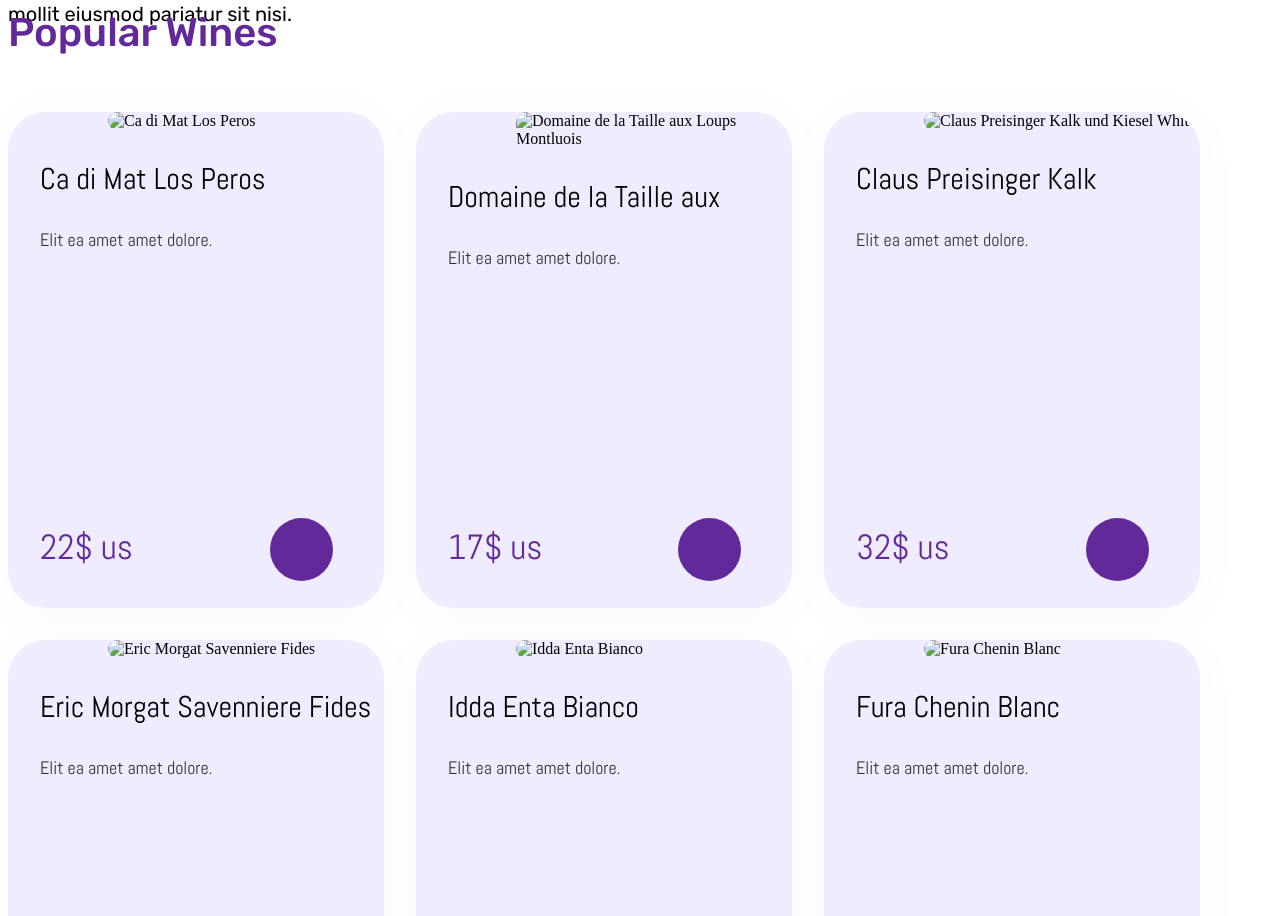
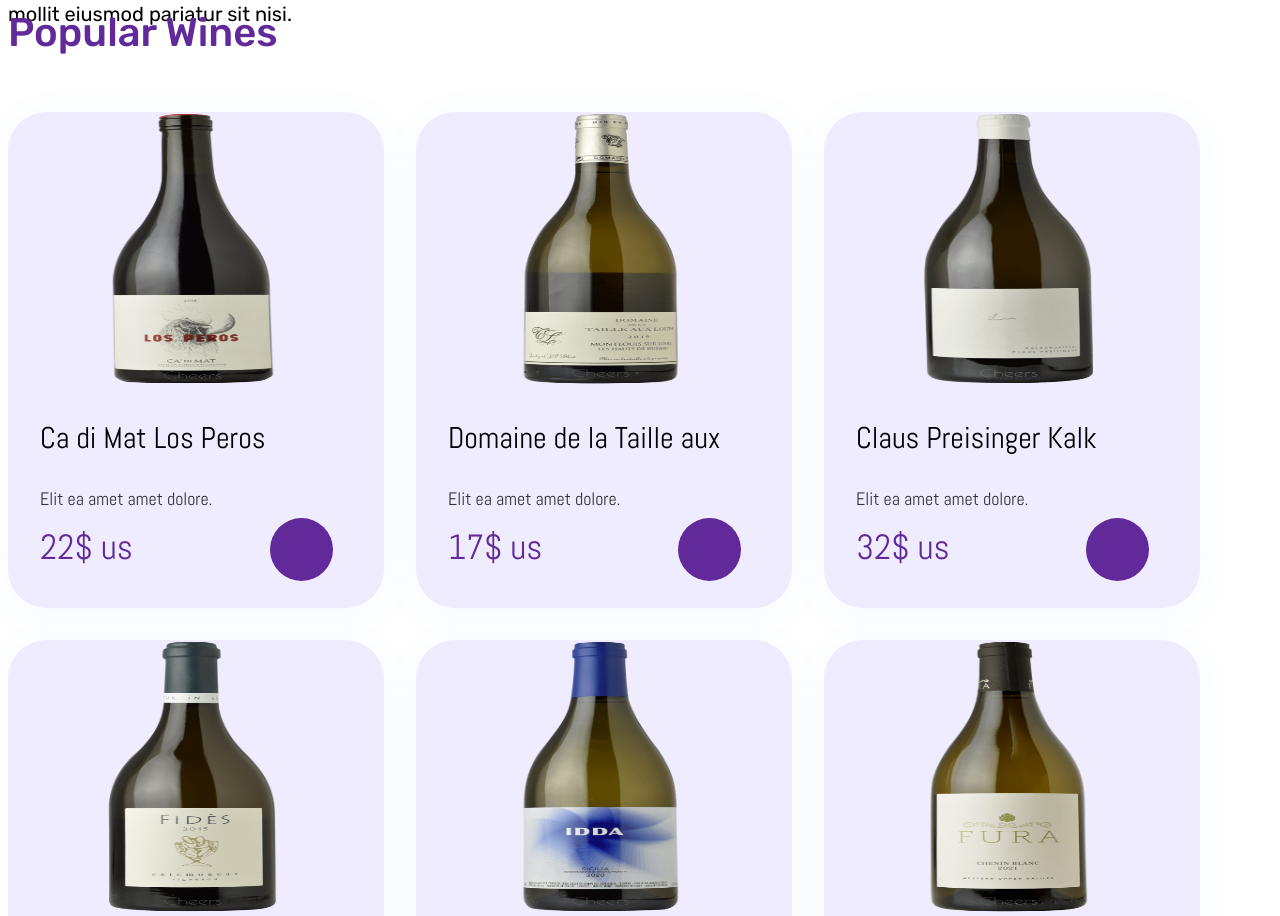
Before and after one commit to AdarAfek/Web-Cloud, a plain HTML site: page dev11/ex2/index.html in a window 1280 px wide. Shown: the part 1329-2245 px from the top of the page. Drawn offline with nearby package versions, Linux system fonts and the light colour scheme; the site is published under a folder, as on GitHub Pages, so addresses that start at the root find nothing.

Commit message:
deployment path changes

```diff
--- a/dev11/ex2/index.html
+++ b/dev11/ex2/index.html
@@ -87,7 +87,7 @@
               <a href="#" class="heart_img"></a>
             </div>
             <img
-              src="/ex2/images/Ca-di-Mat-Los-Peros.webp"
+              src="images/Ca-di-Mat-Los-Peros.webp"
               alt="Ca di Mat Los Peros"
             />
             <h3>Ca di Mat Los Peros</h3>
@@ -102,7 +102,7 @@
               <a href="#" class="heart_img"></a>
             </div>
             <img
-              src="/ex2/images/Domaine-de-la-Taille-aux-Loups-Montlouis-Les-Hauts-de-Husseau.png"
+              src="images/Domaine-de-la-Taille-aux-Loups-Montlouis-Les-Hauts-de-Husseau.png"
               alt="Domaine de la Taille aux Loups Montluois"
             />
             <h3>Domaine de la Taille aux</h3>
@@ -117,7 +117,7 @@
               <a href="#" class="heart_img"></a>
             </div>
             <img
-              src="/ex2/images/Claus-Preisinger-Kalk-und-Kiesel-White-.webp"
+              src="images/Claus-Preisinger-Kalk-und-Kiesel-White-.webp"
               alt="Claus Preisinger Kalk und Kiesel White"
             />
             <h3>Claus Preisinger Kalk</h3>
@@ -132,7 +132,7 @@
               <a href="#" class="heart_img"></a>
             </div>
             <img
-              src="/ex2/images/Eric-Morgat-Savenniere-Fides.png"
+              src="images/Eric-Morgat-Savenniere-Fides.png"
               alt="Eric Morgat Savenniere Fides"
             />
             <h3>Eric Morgat Savenniere Fides</h3>
@@ -146,7 +146,7 @@
             <div class="heart_img_container">
               <a href="#" class="heart_img"></a>
             </div>
-            <img src="/ex2/images/Idda-Etna-Bianco.webp" alt="Idda Enta Bianco" />
+            <img src="images/Idda-Etna-Bianco.webp" alt="Idda Enta Bianco" />
             <h3>Idda Enta Bianco</h3>
             <p>Elit ea amet amet dolore.</p>
             <h4>26$ us</h4>
@@ -158,7 +158,7 @@
             <div class="heart_img_container">
               <a href="#" class="heart_img"></a>
             </div>
-            <img src="/ex2/images/Fura-Chenin-Blanc.webp" alt="Fura Chenin Blanc" />
+            <img src="images/Fura-Chenin-Blanc.webp" alt="Fura Chenin Blanc" />
             <h3>Fura Chenin Blanc</h3>
             <p>Elit ea amet amet dolore.</p>
             <h4>25$ us</h4>
```
Also changed, not shown: dev11/ex2/ourwines.html (+3 -3 lines).
